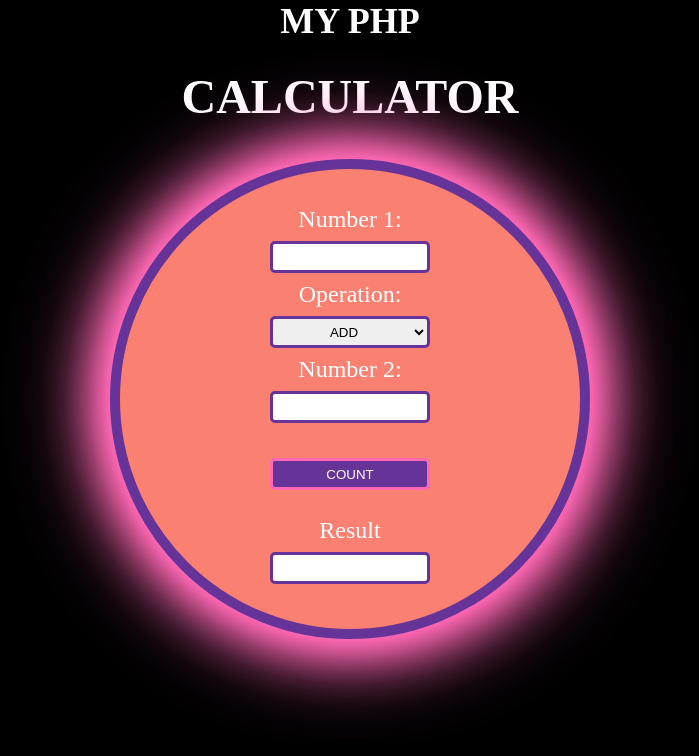
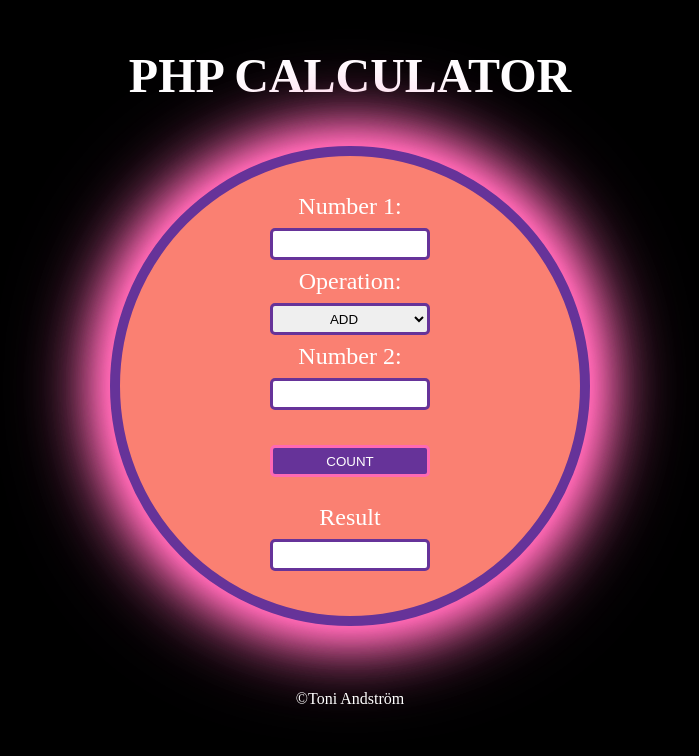
Before and after one commit to ToniAndstrom/PHP2, a PHP site: page /Calculator/calculator.php in a window 1280 px wide. Shown: the top 756 px of the page, without its empty margins (290-989 px from the left). Run offline with PHP 8.4, Linux system fonts and the light colour scheme.

Commit message:
added copywright to calculator and measurements and fixed some padding and margin

```diff
--- a/PHP-MAMP/phpDir/src/Booksite/booksite.php
+++ b/PHP-MAMP/phpDir/src/Booksite/booksite.php
@@ -148,7 +148,7 @@ if ($_SERVER["REQUEST_METHOD"] == "POST") {
       </tbody>
     </table>
   </div>
-  <footer> &copy; Toni Andström</footer>
+  <footer> &copy;Toni Andström</footer>
 </body>
 
 </html>
--- a/PHP-MAMP/phpDir/src/Calculator/calculator.css
+++ b/PHP-MAMP/phpDir/src/Calculator/calculator.css
@@ -5,6 +5,7 @@
 }
 body{
     display: flex;
+    flex-direction: column;
     align-items: center;
     justify-content: center;
     background: black;
@@ -30,7 +31,7 @@ form{
     border-radius:100%;
     background-color:salmon;
     margin:1rem;
-    margin-top: 0.5rem;
+    margin-top: 1rem;
     padding:2rem;
     max-width: 30rem;
 }
@@ -65,3 +66,10 @@ button{
     align-items: center;
     justify-content: center;
 }
+h1{
+    margin-top: 3rem;
+}
+footer{
+    font-size: 1rem;
+    margin-top: 3rem;
+}
--- a/PHP-MAMP/phpDir/src/Calculator/calculator.php
+++ b/PHP-MAMP/phpDir/src/Calculator/calculator.php
@@ -51,8 +51,8 @@ if (isset($_POST["submit"])) {
 
 <body>
     <div class="calculator">
-         <h2> MY PHP</h2><br>
-        <h1>CALCULATOR</h1><br>
+
+        <h1> PHP CALCULATOR</h1><br>
         <form action="calculator.php" method="post">
             Number 1:<label for="number1"></label>
             <input type="number" name="number1" required>
@@ -70,7 +70,7 @@ if (isset($_POST["submit"])) {
             <input type="reset" name="result" value=<?= $result ?>>
     </div>
 
-
+<footer>&copy;Toni Andström</footer>
 </body>
 
 </html>
--- a/PHP-MAMP/phpDir/src/Measurements/measurement.php
+++ b/PHP-MAMP/phpDir/src/Measurements/measurement.php
@@ -149,7 +149,7 @@ if (isset($_POST["mass_submit"])) {
 
     </div>
 
-
+    <footer> &copy;Toni Andström</footer>
 </body>
 
 </html>
```
Also changed, not shown: PHP-MAMP/phpDir/src/Measurements/style.css (+7 -2 lines).
